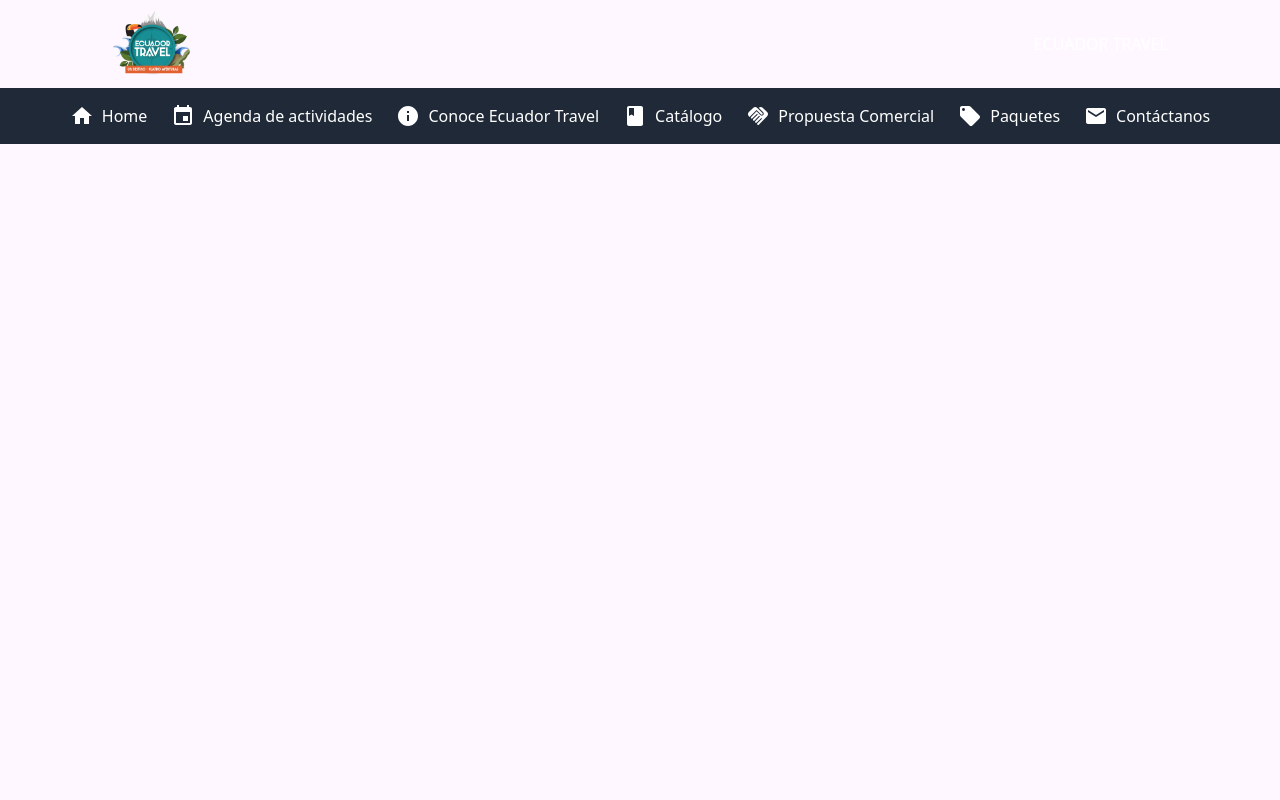
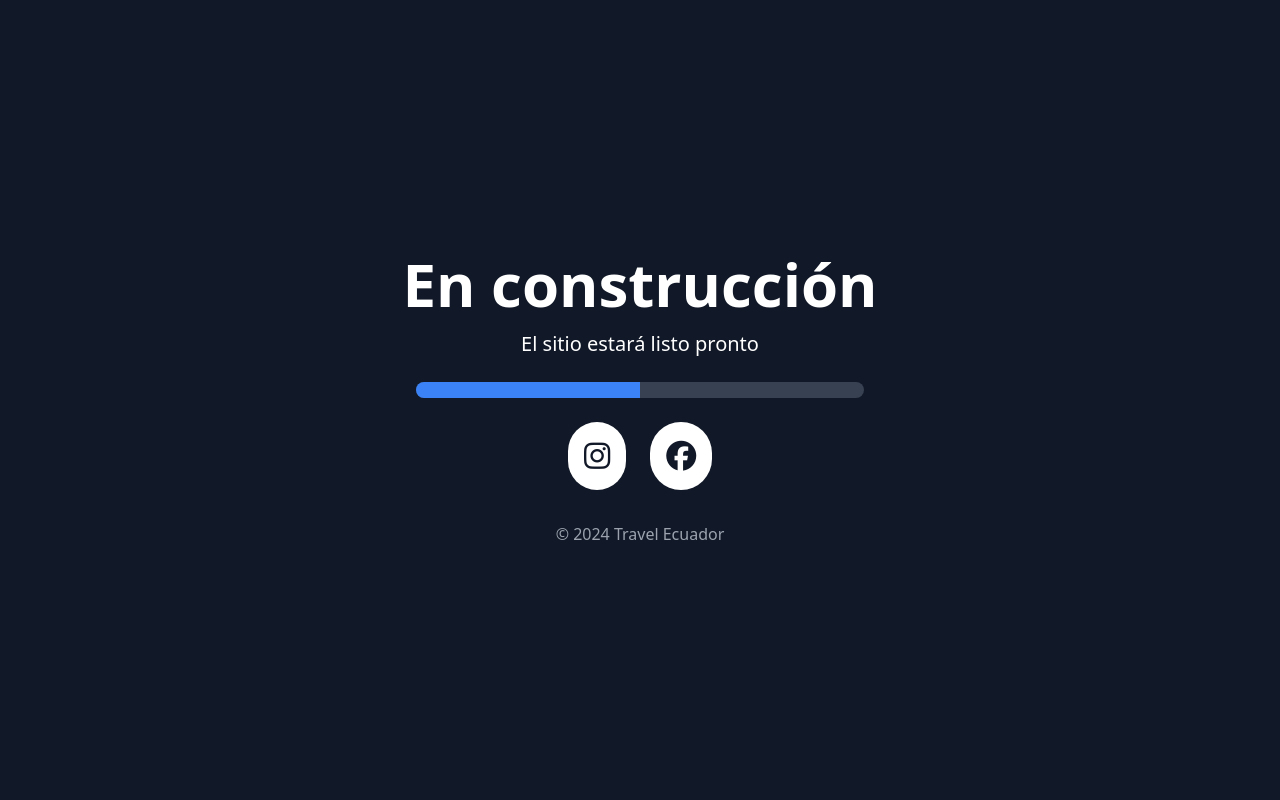
Before and after one commit to proyects-personals/starter-app-web-ecu, a React (Create React App) app: page /under-construction in a window 1280 px wide. Shown: the top 800 px of the page. Built offline with nearby package versions, Linux system fonts and the light colour scheme.

Commit message:
feat: en construccion

```diff
--- a/src/components/common/page/custom/MainWrapperCustom.tsx
+++ b/src/components/common/page/custom/MainWrapperCustom.tsx
@@ -14,7 +14,7 @@ const MainWrapperCustom: React.FC<MainWrapperProps> = ({
 
   return (
     <div
-      className={`${isDarkTheme ? 'bg-dark-primary' : 'bg-light-primary'} ${className ?? ''} min-h-screen mb-12`}
+      className={`${isDarkTheme ? 'bg-dark-primary' : 'bg-light-primary'} ${className ?? ''} min-h-screen`}
     >
       <main>{children}</main>
     </div>
--- a/src/components/home/HeroSection.tsx
+++ b/src/components/home/HeroSection.tsx
@@ -4,7 +4,7 @@ import FullScreenVideo from '../common/video/FullScreenVideo';
 
 const HeroSection: React.FC<{ videoUrl: string }> = ({ videoUrl }) => {
   return (
-    <div className="relative w-full h-screen overflow-hidden">
+    <div className="relative w-full h-screen overflow-hidden bg-light-red">
       <div className="absolute inset-0 z-0">
         <FullScreenVideo url={videoUrl} />
       </div>
--- /dev/null
+++ b/src/pages/errors/404/NotFoundScreen.tsx
@@ -0,0 +1,21 @@
+import React from 'react';
+import { Link } from 'react-router-dom';
+
+const NotFoundScreen: React.FC = () => {
+  return (
+    <div className="flex flex-col items-center justify-center h-screen bg-gray-100 text-center">
+      <h1 className="text-6xl font-extrabold mb-4 text-blue-600">404</h1>
+      <p className="text-lg text-gray-600 mb-8">
+        Lo sentimos, la página que buscas no existe.
+      </p>
+      <Link
+        to="/"
+        className="bg-blue-500 text-white px-6 py-3 rounded-lg shadow-lg hover:bg-blue-600 transition"
+      >
+        Volver al inicio
+      </Link>
+    </div>
+  );
+};
+
+export default NotFoundScreen;
--- /dev/null
+++ b/src/pages/modules/construction/UnderConstructionScreen.tsx
@@ -0,0 +1,39 @@
+const UnderConstructionScreen = () => {
+  return (
+    <div className="flex flex-col items-center justify-center h-screen bg-gray-900 text-white text-center p-6 md:p-12">
+      <h1 className="text-4xl md:text-6xl font-bold">En construcción</h1>
+      <p className="text-lg md:text-xl mt-4">El sitio estará listo pronto</p>
+
+      <div className="w-full max-w-md bg-gray-700 rounded-full h-4 mt-6 overflow-hidden">
+        <div className="bg-blue-500 h-4 w-1/2"></div>
+      </div>
+
+      <div className="flex space-x-6 mt-6">
+        <a
+          href="https://www.instagram.com/ccmquito/"
+          target="_blank"
+          rel="noopener noreferrer"
+          className="bg-white text-gray-900 p-3 md:p-4 rounded-full hover:bg-gray-300 transition duration-300"
+        >
+          <i className="fa-brands fa-instagram text-3xl"></i>{' '}
+          {/* Ícono más grande */}
+        </a>
+        <a
+          href="https://www.facebook.com/profile.php?id=61557433015850"
+          target="_blank"
+          rel="noopener noreferrer"
+          className="bg-white text-gray-900 p-3 md:p-4 rounded-full hover:bg-gray-300 transition duration-300"
+        >
+          <i className="fa-brands fa-facebook text-3xl"></i>{' '}
+          {/* Ícono más grande */}
+        </a>
+      </div>
+
+      <p className="mt-8 text-gray-400 text-sm md:text-base">
+        &copy; 2024 Travel Ecuador
+      </p>
+    </div>
+  );
+};
+
+export default UnderConstructionScreen;
--- a/src/router/AppRouter.tsx
+++ b/src/router/AppRouter.tsx
@@ -16,6 +16,8 @@ import CommercialProposalScreen from '../pages/modules/Business/CommercialPropos
 import PackagesScreen from '../pages/modules/Business/PackagesScreen';
 import ContactScreen from '../pages/modules/Business/ContactScreen';
 import ScrollToTop from '../components/common/page/scroll/ScrollToTop';
+import NotFoundScreen from '../pages/errors/404/NotFoundScreen';
+import UnderConstructionScreen from '../pages/modules/construction/UnderConstructionScreen';
 
 const AppRouter: React.FC = () => {
   return (
@@ -27,13 +29,16 @@ const AppRouter: React.FC = () => {
     >
       <ScrollToTop />
       <div>
-        <Header />
+        {/* <Header /> */}
         <MainWrapperCustom>
           <main>
             <Routes>
-              <Route path="/" element={<Navigate to="/en-construccion" />} />
-              <Route path="/en-construccion" element={<HomeScreen />} />
+              <Route path="/" element={<Navigate to="/under-construction" />} />
               <Route
+                path="/under-construction"
+                element={<UnderConstructionScreen />}
+              />
+              {/* <Route
                 path="/agenda-activities"
                 element={<AgendaOfActivitiesScreen />}
               />
@@ -47,11 +52,12 @@ const AppRouter: React.FC = () => {
                 element={<CommercialProposalScreen />}
               />
               <Route path="/packages" element={<PackagesScreen />} />
-              <Route path="/contact" element={<ContactScreen />} />
+              <Route path="/contact" element={<ContactScreen />} /> */}
+              <Route path="*" element={<NotFoundScreen />} />
             </Routes>
           </main>
         </MainWrapperCustom>
-        <Footer />
+        {/* <Footer /> */}
       </div>
     </Router>
   );
--- a/tailwind.config.js
+++ b/tailwind.config.js
@@ -9,6 +9,8 @@ module.exports = {
                     text: '#ffffff',
                     primary: '#FFF7FF',
                     secondary: '#eec201',
+                    red: "#5B191B",
+                    yellow: "#ECAD00",
                     accent: '#188d93',
                     neutral: '#02140d',
                     base100: '#188d93',
@@ -19,6 +21,8 @@ module.exports = {
                     text: '#333333',
                     primary: '#FFF7FF',
                     secondary: '#eec201',
+                    red: "#5B191B",
+                    yellow: "#ECAD00",
                     accent: '#188d93',
                     neutral: '#02140d',
                     base100: '#188d93',
```
